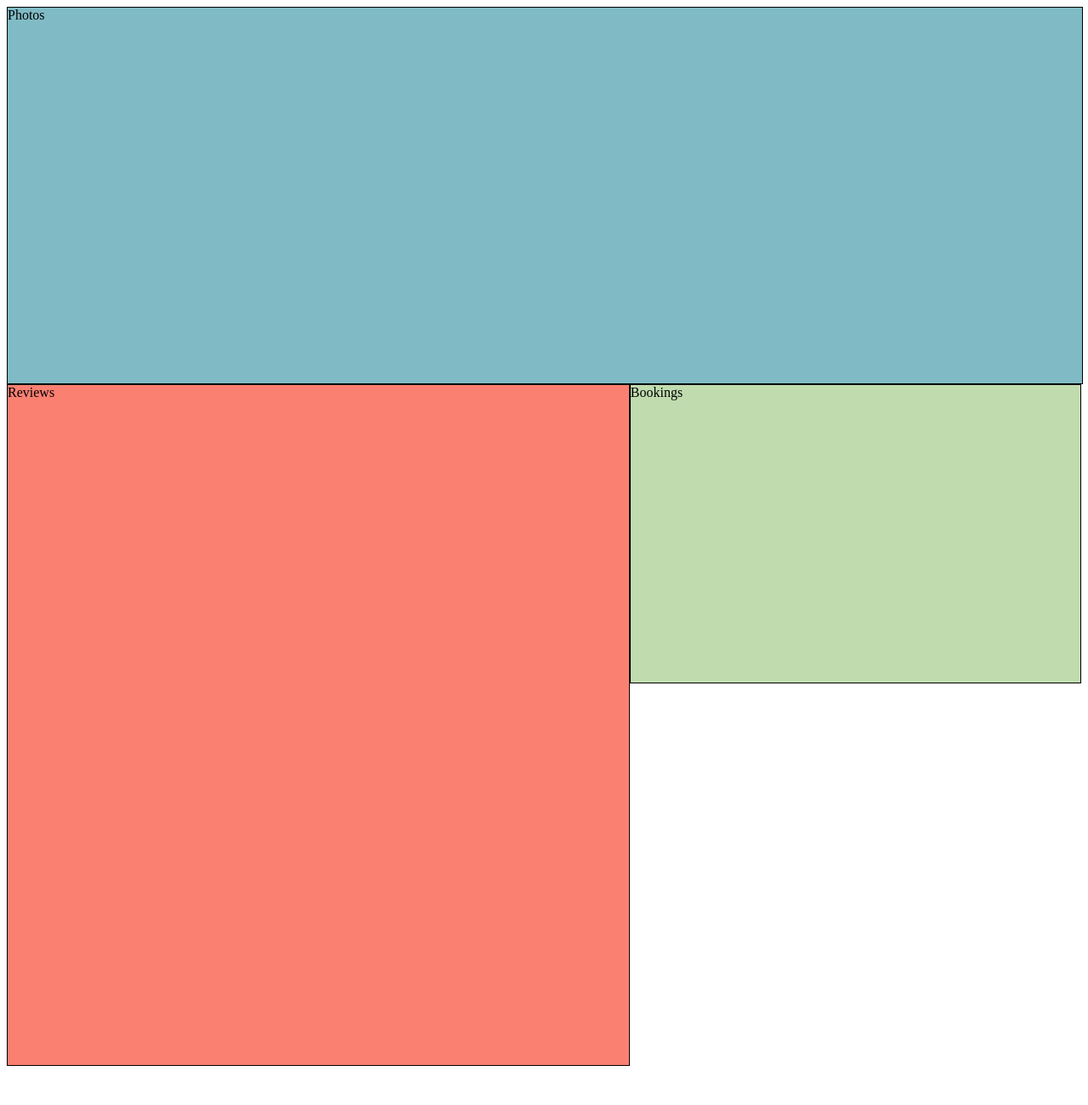
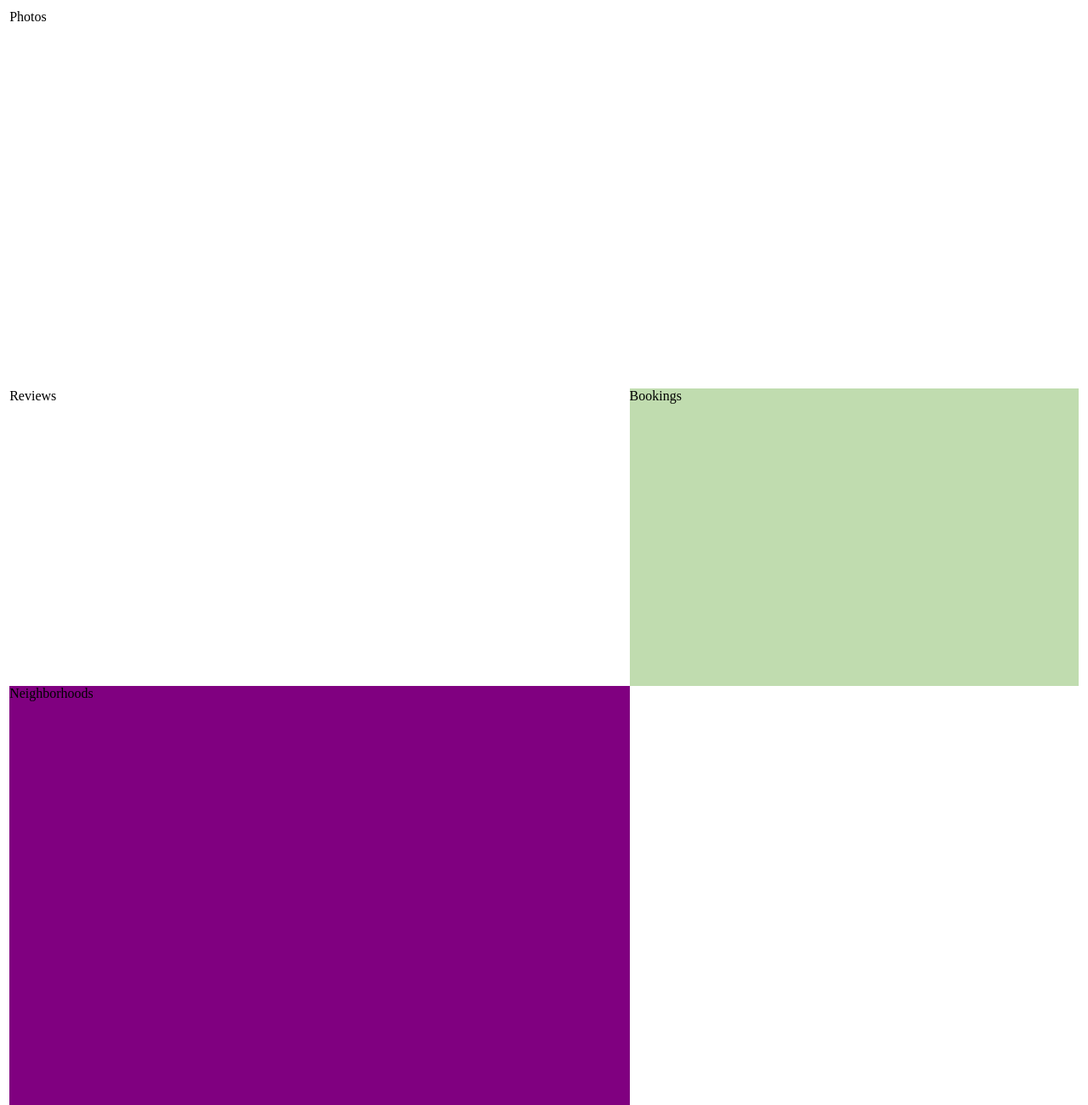
Before and after one commit to TheCapsuleCorp/proxy-server-landon, a website: page public/index.html in a window 1280 px wide. Shown: the top 1300 px of the page at 85% size. Before the commit the page ends 1262 px from the top, so only its background shows below. Drawn offline with nearby package versions, Linux system fonts and the light colour scheme.

```diff
--- a/public/index.html
+++ b/public/index.html
@@ -8,7 +8,6 @@
     <script crossorigin src="https://unpkg.com/react-dom@16/umd/react-dom.development.js"></script>
 
     <base href="/">
-    <!-- <base href="http://localhost:3000/"  /> -->
     <meta charset="utf-8">
     <title>CAPBNB proxy server</title>
     <link rel="stylesheet" href="./styles.css" type="text/css">
@@ -21,12 +20,13 @@
         <div id='reviews-service'> Reviews </div>
         <div id='bookings-service'> Bookings </div>
       </div>
+      <div id='neighborhoods-service'> Neighborhoods </div>
     </div>
 
-    <script src="http://localhost:8080/client/dist/styles.css"></script>
     <script src="http://localhost:8080/bundle.js"></script>
+    <script src="http://localhost:3004/bundle.js"></script>
     <script>
-      console.log(Photos);
+    console.log(Reviews);
       ReactDOM.render(
         React.createElement(Photos.default),
         document.getElementById('photo-service')
--- a/public/styles.css
+++ b/public/styles.css
@@ -1,4 +1,6 @@
-/* Parent container */
+body {
+  padding: 0.25%;
+}
 
 #parent-container {
   display: flex;
@@ -14,21 +16,24 @@
 
 #photo-service {
   width: 100%;
-  height: 442px;
-  border: solid 1px black;
-  background-color: #80bbc5;
+  height: 446px;
 }
 
 #reviews-service {
   width: 58%;
-  height: 800px;
-  border: solid 1px black;
-  background-color: salmon;
+  height: auto;
+  margin-bottom: 5px;
 }
 
 #bookings-service {
   width: 42%;
   height: 350px;
-  border: solid 1px black;
   background-color: #c0dcaf;
 }
+
+#neighborhoods-service {
+  width: 58%;
+  height: 800px;
+  background-color: purple;
+  margin-right: auto;
+}
```
